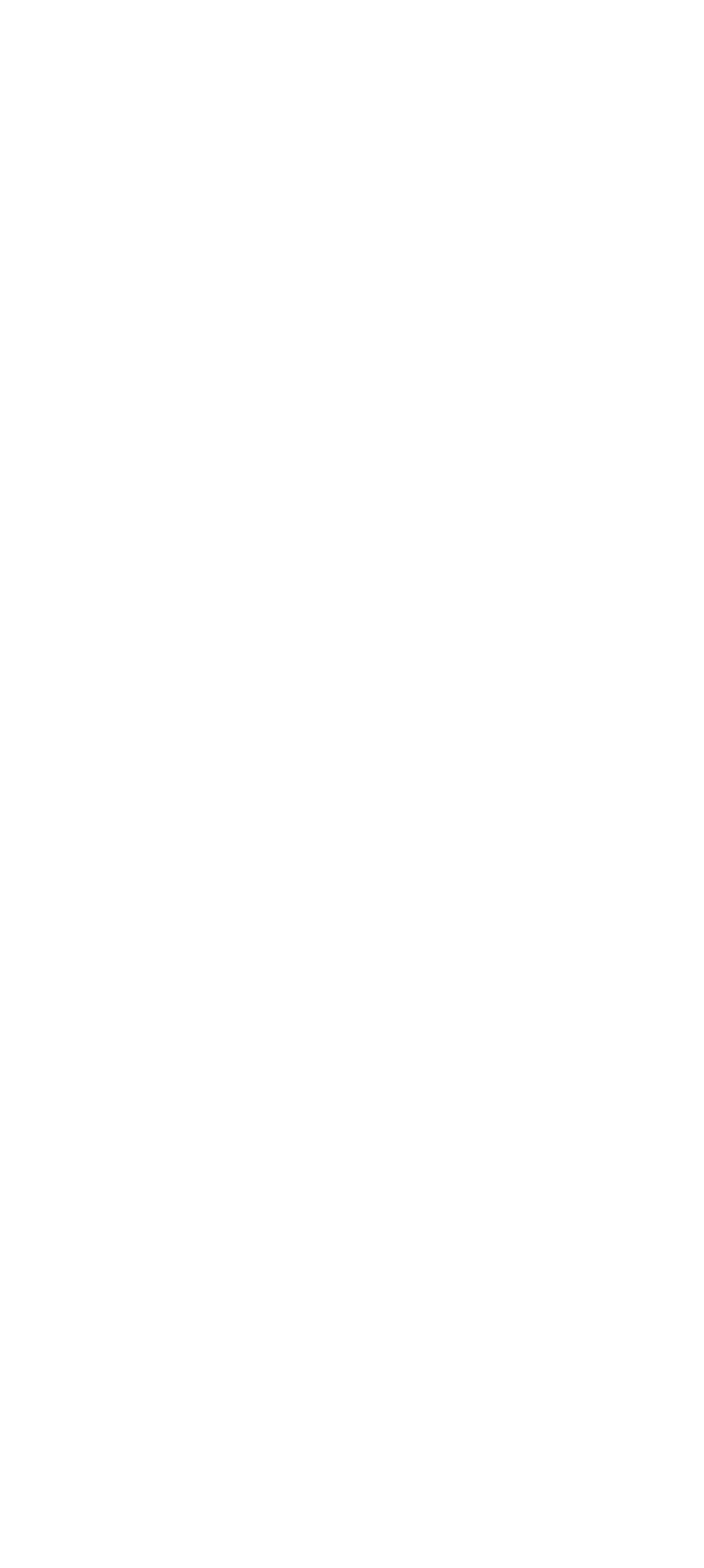
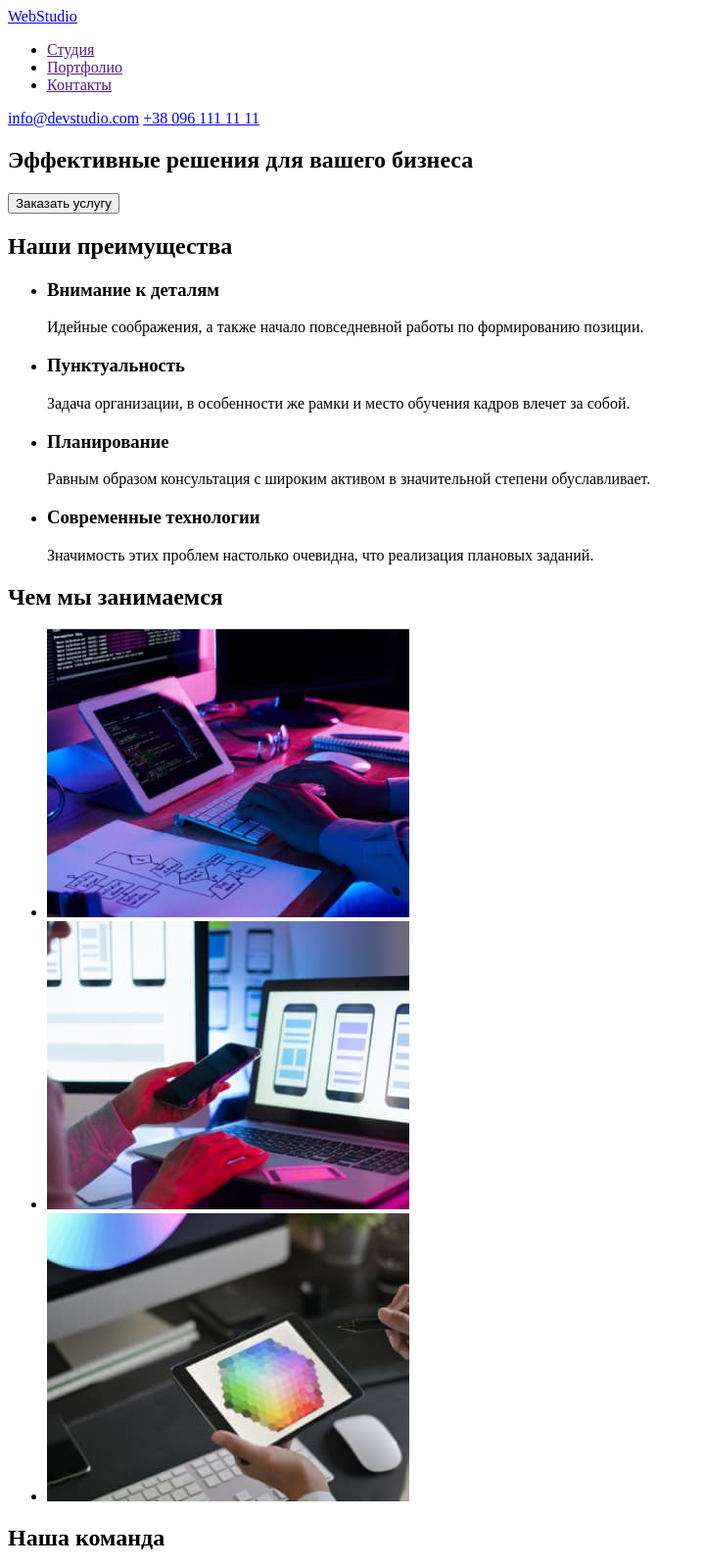
Before and after one commit to Kerabera13/goit-markup-hw-01, a plain HTML site: page index.html in a window 1280 px wide. Shown: the top 1600 px of the page at 98% size, without its empty margins (0-719 px from the left). Before the commit the page ends 800 px from the top, so only its background shows below. Drawn offline with Linux system fonts and the light colour scheme.

Commit message:
add all images of this page

```diff
--- a/index.html
+++ b/index.html
@@ -1,13 +1,113 @@
 <!DOCTYPE html>
-<html lang="en">
+<html lang="ru">
 <head>
     <meta charset="UTF-8">
     <meta http-equiv="X-UA-Compatible" content="IE=edge">
     <meta name="viewport" content="width=device-width, initial-scale=1.0">
     <title>Document</title>
-    <link rel="stylesheet" href="">
+    <link rel="stylesheet" href="./css/styles.css">
 </head>
 <body>
+    <header>
+    <nav>
+        <a href="./">WebStudio</a>
+
+      <ul>
+        <li><a href="">Студия</a></li>
+        <li><a href="">Портфолио</a></li>
+        <li><a href="">Контакты</a></li>
+      </ul>
+    </nav>
+
+
+
+        <!-- Ссылка на адрес электронной почты  -->
+        <a href="info@devstudio.com">info@devstudio.com</a>
+        <!-- Ссылка на телефонный номер -->
+        <a href="+380961111111">+38 096 111 11 11</a>
+    </header>
+    <main>
+        <section>
+            <h1>Эффективные решения для вашего бизнеса</h1>
+            <form>
+                <button>Заказать услугу</button>
+            </form>
+
+        </section>
+        <section>
+            <h2>Наши преимущества</h2>
+            <ul>
+                <li>
+                    <h3>Внимание к деталям</h3>
+                    <p>Идейные соображения, а также начало повседневной работы по формированию позиции.</p>
+                </li>
+                <li>
+                    <h3>Пунктуальность</h3>
+                    <p>Задача организации, в особенности же рамки и место обучения кадров влечет за собой.</p>
+                </li>
+                <li>
+                    <h3>Планирование</h3>
+                    <p>Равным образом консультация с широким активом в значительной степени обуславливает.</p>
+                </li>
+                <li>
+                    <h3>Современные технологии</h3>
+                    <p>Значимость этих проблем настолько очевидна, что реализация плановых заданий.</p>
+                </li>
+            </ul>
+        </section>
+        <section>
+            <h2>Чем мы занимаемся</h2>
+            <ul>
+                <li>
+                    <img src="./images/picture1.jpg" alt="Компьютер, на котором набран код"
+                    width="370">
+                </li>
+                <li>
+                    <img src="./images/picture2.jpg" alt="на экране изображены мобильные приложения" width="370">
+                </li>
+                <li>
+                    <img src="./images/picture3.jpg" alt="планшет с цветным квадратом" width="370">
+                </li>
+            </ul>
+
+        </section>
+        <section>
+            <h2>Наша команда</h2>
+            <ul>
+                <li>
+                    <img src="./images/ihordemjanenko.jpg" alt="фото Игорь Демьяненко" width="270">
+                    <h3>Игорь Демьяненко</h3>
+                    <p>Product Designer</p>
+                </li>
+                <li>
+                    <img src="./images/olharepina.jpg" alt="фото Ольга Репина" width="270">
+                    <h3>Ольга Репина</h3>
+                    <p>Frontend Developer</p>
+                </li>
+                <li>
+                    <img src="./images/nikolajtarasov.jpg" alt="фото Николай Тарасов" width="270">
+                    <h3>Николай Тарасов</h3>
+                    <p>Marketing</p>
+                </li>
+                <li>
+                    <img src="./images/muhajloermakov.jpg" alt="фото Михаил Ермаков" width="270">
+                    <h3>Михаил Ермаков</h3>
+                    <p>UI Designer</p>
+                </li>
+            </ul>
+        </section>
+    </main>
+    <footer>
+        <a href="./">WebStudio</a>
+        <address>г. Киев, пр-т Леси Украинки, 26</address>
+        <!-- Ссылка на адрес электронной почты  -->
+        <a href="info@example.com">info@example.com</a>
+        <!-- Ссылка на телефонный номер -->
+        <a href="+380991111111">+38 099 111 11 11</a>
+
+    </footer>
+
+
 
 </body>
 </html>
```
Also changed, not shown: images/ihordemjanenko.jpg (added), images/muhajloermakov.jpg (added), images/nikolajtarasov.jpg (added), images/olharepina.jpg (added), images/picture1.jpg (added), images/picture2.jpg (added), images/picture3.jpg (added).
